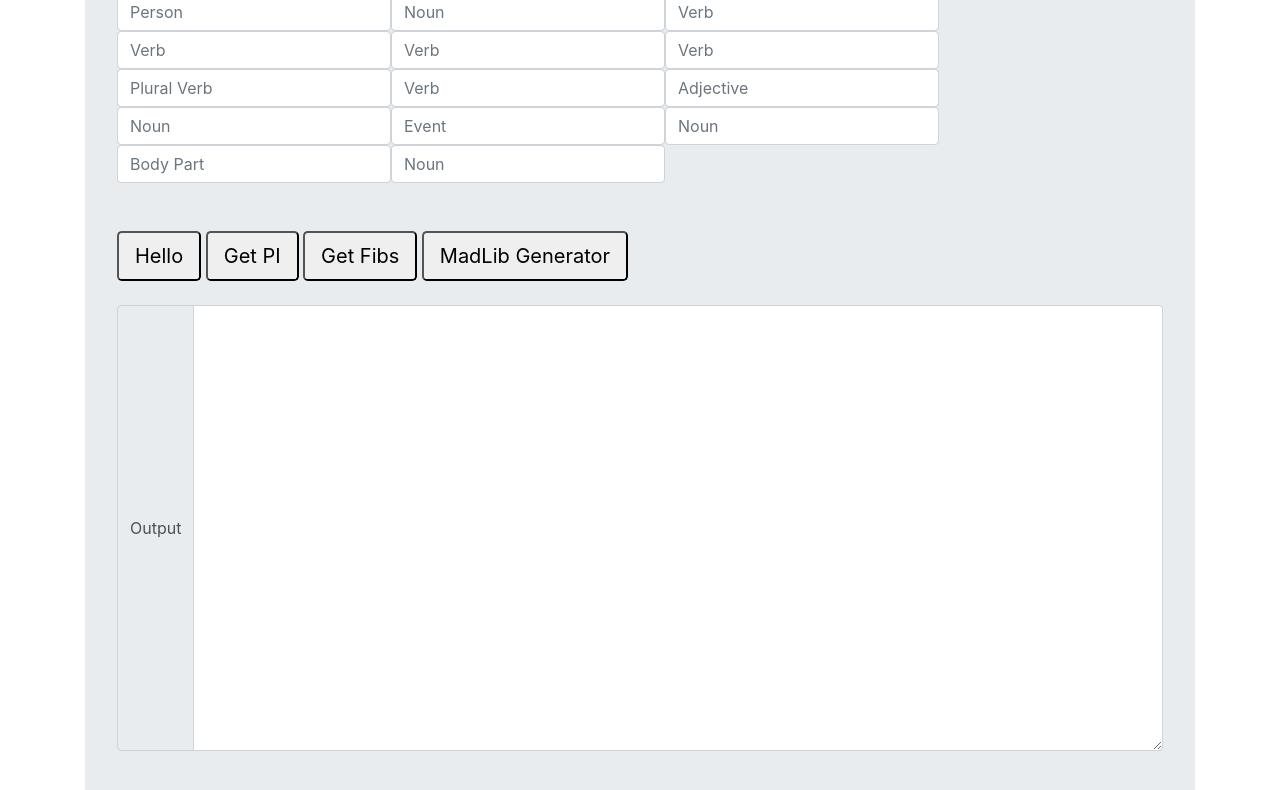
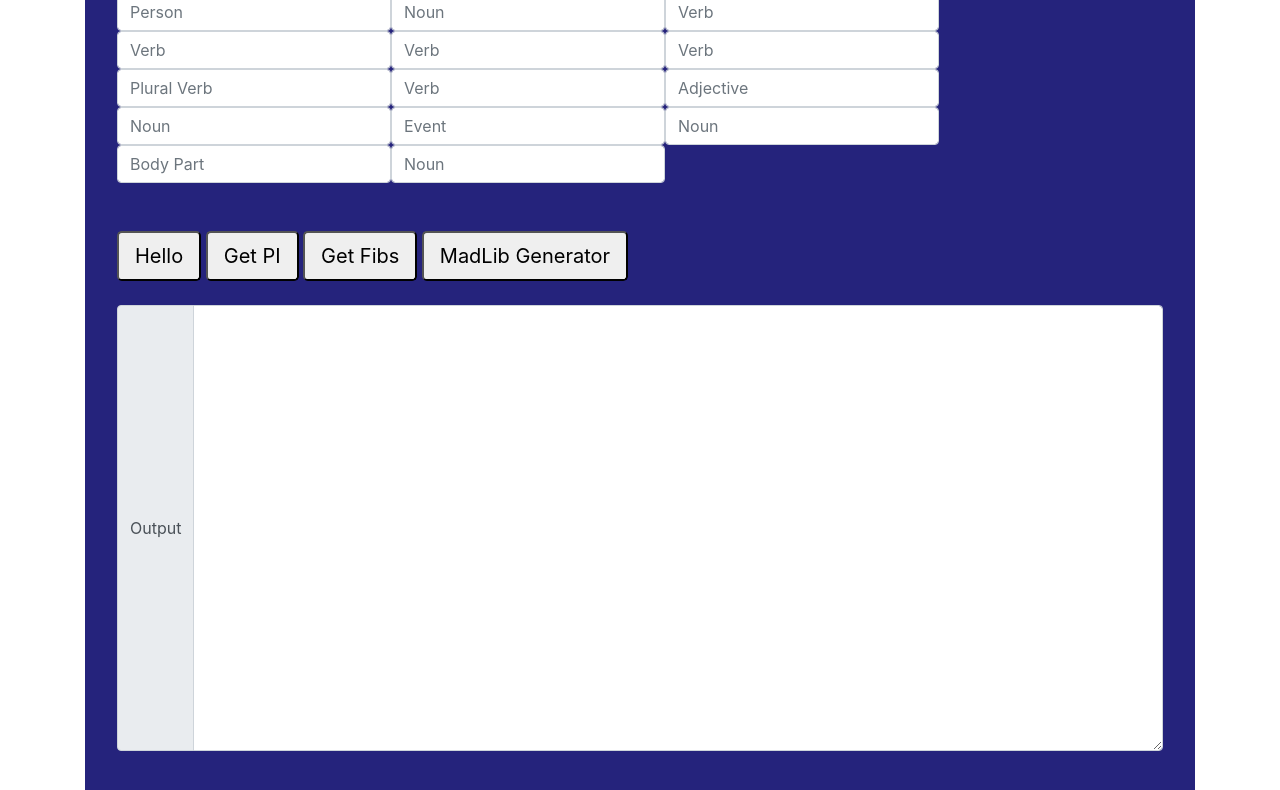
Before and after one commit to nisalfernando/MadLib-Generator, a plain HTML site: page index.html in a window 1280 px wide. Shown: the part 113-903 px from the top of the page. Drawn offline with nearby package versions, Linux system fonts and the light colour scheme.

Commit message:
Fixed a bug

```diff
--- a/styles.css
+++ b/styles.css
@@ -1,3 +1,3 @@
 .jumbotron {
-  background-color: tgb(37, 35, 124);
+  background-color: rgb(37, 35, 124);
 }
```
